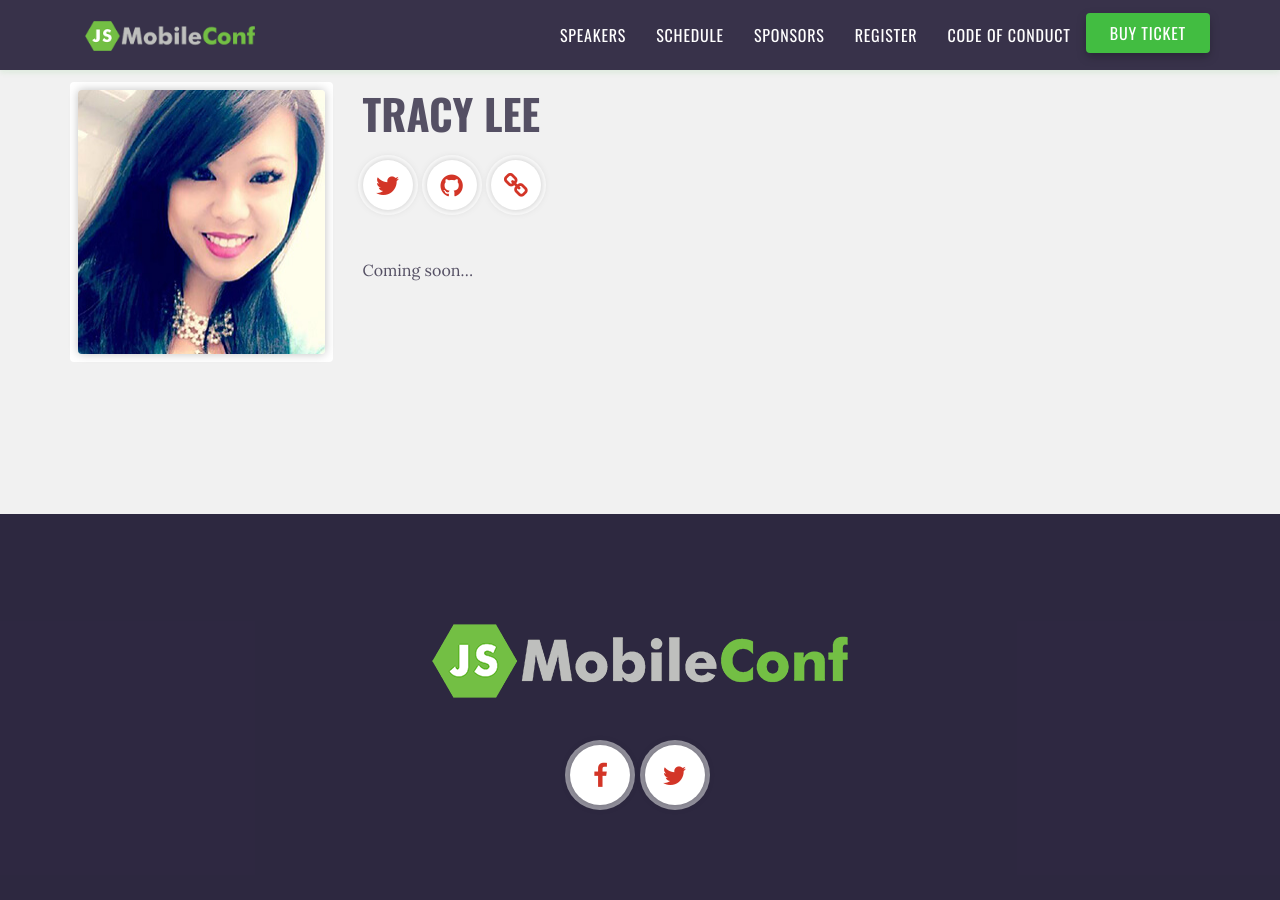
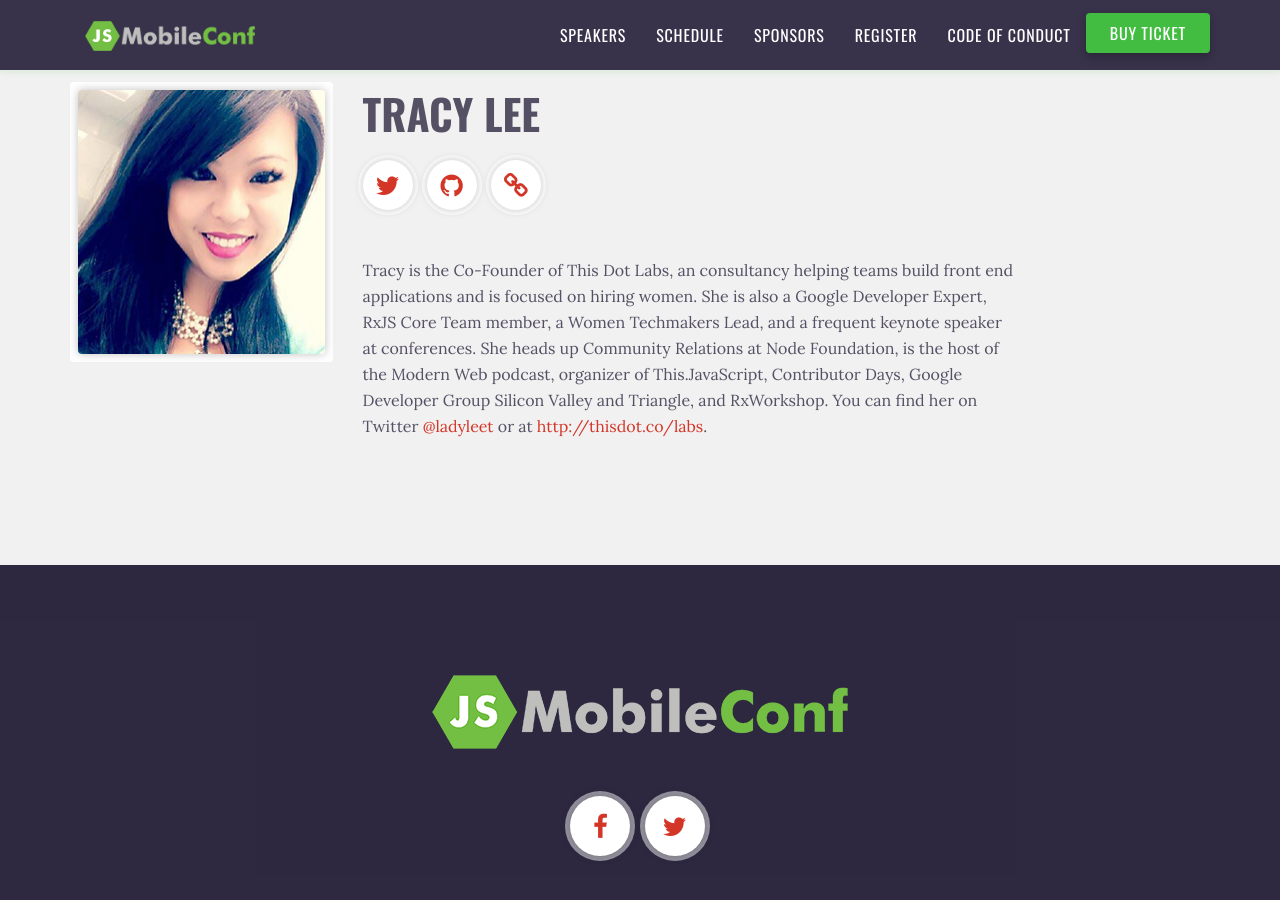
Before and after one commit to remotesynth/jsMobileConf, a Jekyll site: the page built from speakers/tracy-lee.md, in a window 1280 px wide and 900 px high, scrolled down 396 px. Built offline with Jekyll 4.4.1, drawn with Linux system fonts in a browser that asks for light colours.

Commit message:
update tracy

```diff
--- a/speakers/tracy-lee.md
+++ b/speakers/tracy-lee.md
@@ -2,12 +2,12 @@
 layout: speaker
 title: Tracy Lee
 last-name: Lee
-job-title: 'Lead at This Dot Labs'
-short-job-title: 'Lead at This Dot Labs'
+job-title: 'Co-Founder of This Dot Labs'
+short-job-title: 'Co-Founder of This Dot Labs'
 photo: 'tracy-lee.jpg'
 twitter: 'ladyleet'
 github: 'ladyleet'
 website: 'https://www.thisdot.co/labs'
 ---
 
-Coming soon...
+Tracy is the Co-Founder of This Dot Labs, an consultancy helping teams build front end applications and is focused on hiring women. She is also a Google Developer Expert, RxJS Core Team member, a Women Techmakers Lead, and a frequent keynote speaker at conferences. She heads up Community Relations at Node Foundation, is the host of the Modern Web podcast, organizer of This.JavaScript, Contributor Days, Google Developer Group Silicon Valley and Triangle, and RxWorkshop. You can find her on Twitter [@ladyleet](https://twitter.com/ladyleet) or at [http://thisdot.co/labs](http://thisdot.co/labs).
```
